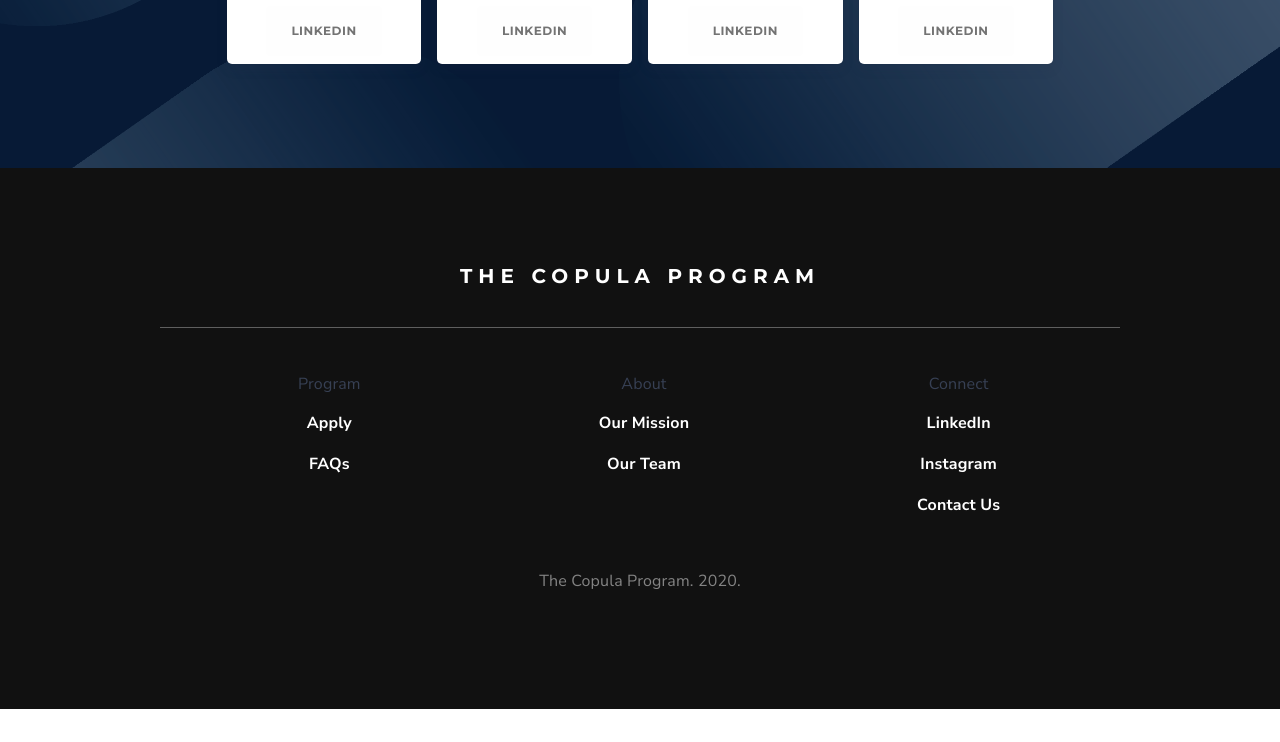
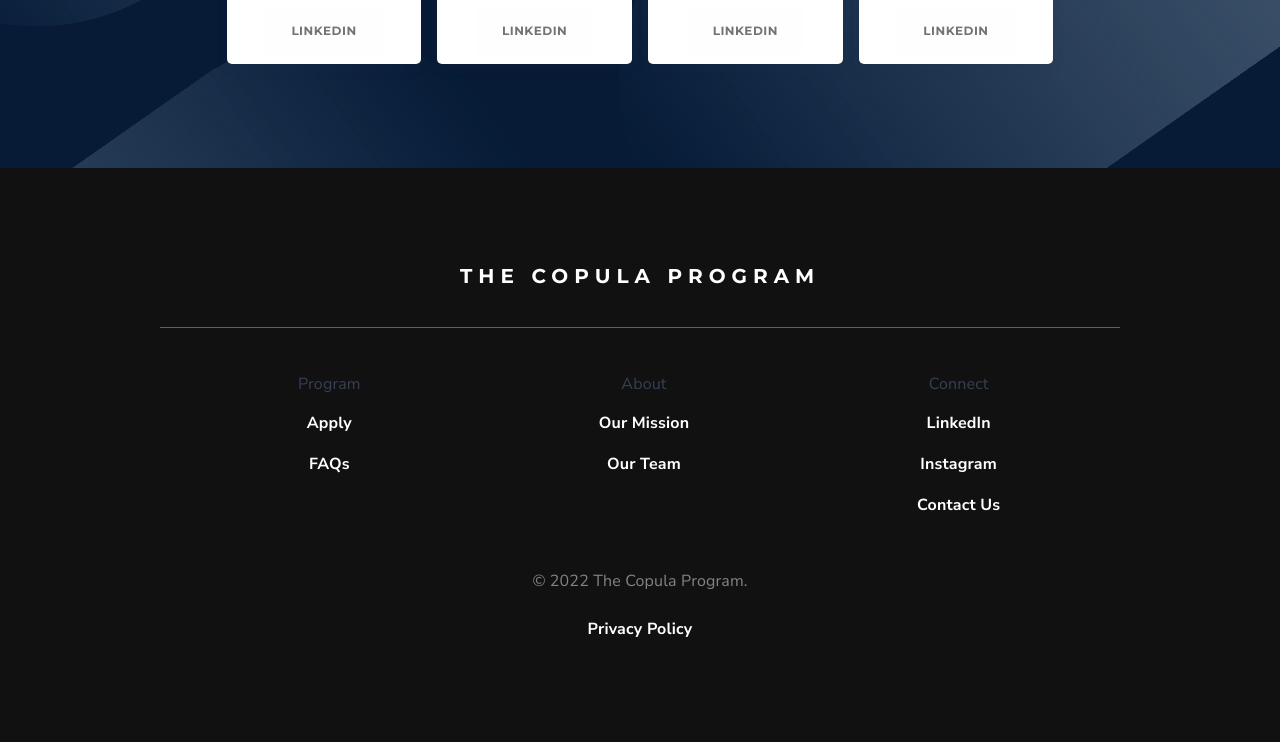
Before and after one commit to neilmhta/CopulaProgram, a plain HTML site: page about.html in a window 1280 px wide. Shown: the part 1149-1891 px from the top of the page. Before the commit the page ends 1858 px from the top, so only its background shows below. Drawn offline with nearby package versions, Linux system fonts and the light colour scheme; files that its build step writes are made by us from their sources.

Commit message:
privacy policy

```diff
--- a/about.html
+++ b/about.html
@@ -312,7 +312,7 @@
                     </ul></ul></div>
                 </div>
             </div>
-            <p class="subtitle">The Copula Program. 2020.</p>
+            <p class="subtitle">© 2022 The Copula Program.</p><a href="https://www.iubenda.com/privacy-policy/47719120" class="iubenda-black iubenda-noiframe iubenda-embed iubenda-noiframe " title="Privacy Policy ">Privacy Policy</a><script type="text/javascript">(function (w,d) {var loader = function () {var s = d.createElement("script"), tag = d.getElementsByTagName("script")[0]; s.src="https://cdn.iubenda.com/iubenda.js"; tag.parentNode.insertBefore(s,tag);}; if(w.addEventListener){w.addEventListener("load", loader, false);}else if(w.attachEvent){w.attachEvent("onload", loader);}else{w.onload = loader;}})(window, document);</script>
         </footer>
 
         <script>
```
Also changed, not shown: apply.html (+1 -1 lines), archive.html (+1 -1 lines), contact.html (+1 -1 lines), faq.html (+1 -1 lines), index.html (+1 -1 lines), mission.html (+1 -1 lines), resources.html (+1 -1 lines).
